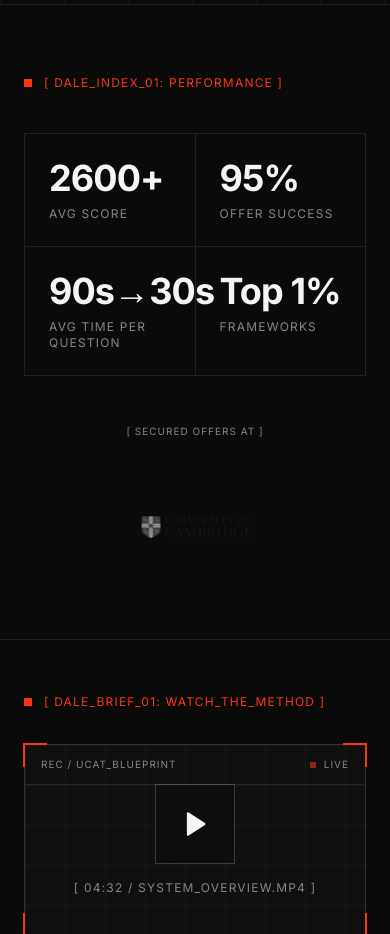
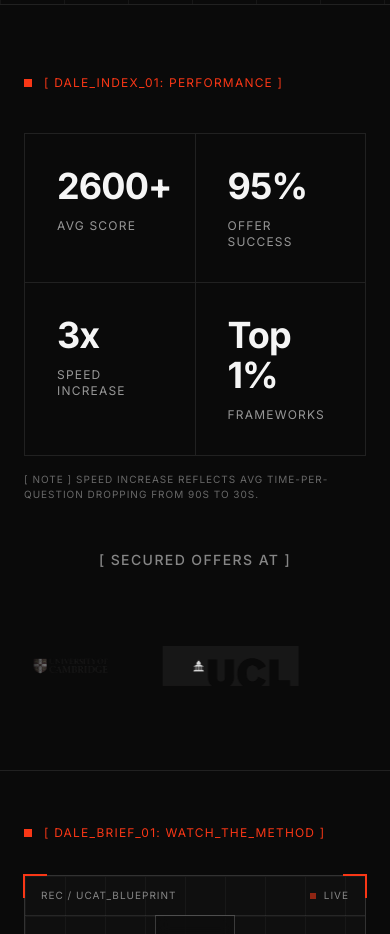
Before and after one commit to dalestudy1-sudo/VIDEOCOURSE, a Next.js app: page / in a window 390 px wide. Shown: the part 840-1774 px from the top of the page. Built offline with nearby package versions, Linux system fonts and the light colour scheme.

Commit message:
feat: update metrics and logos with new values and styles

```diff
--- a/components/landing/metrics-authority-section.tsx
+++ b/components/landing/metrics-authority-section.tsx
@@ -5,19 +5,21 @@ import { useEffect, useRef, useState } from "react";
 const metrics = [
   { value: "2600+", label: "Avg Score" },
   { value: "95%", label: "Offer Success" },
-  { value: "90s→30s", label: "Avg Time Per Question" },
+  { value: "3x", label: "Speed Increase" },
   { value: "Top 1%", label: "Frameworks" },
 ];
 
+// imgClass tunes each logo's height inside a fixed w-40 h-24 box so bold/blocky
+// marks (UCL) read at the same visual weight as wide, thin wordmarks (Edinburgh).
 const schools = [
-  { name: "University of Oxford", src: "/logos/oxford.png" },
-  { name: "University of Cambridge", src: "/logos/cambridge.png" },
-  { name: "University College London", src: "/logos/ucl.png" },
-  { name: "University of Edinburgh", src: "/logos/edinburgh.png" },
-  { name: "University of Bristol", src: "/logos/bristol.png" },
-  { name: "University of Nottingham", src: "/logos/nottingham.png" },
-  { name: "University of St Andrews", src: "/logos/standrews.png" },
-  { name: "Cardiff University", src: "/logos/cardiff.png" },
+  { name: "University of Oxford", src: "/logos/oxford.png", imgClass: "h-14" },
+  { name: "University of Cambridge", src: "/logos/cambridge.png", imgClass: "h-16" },
+  { name: "University College London", src: "/logos/ucl.png", imgClass: "h-10" },
+  { name: "University of Edinburgh", src: "/logos/edinburgh.png", imgClass: "h-20" },
+  { name: "University of Bristol", src: "/logos/bristol.png", imgClass: "h-16" },
+  { name: "University of Nottingham", src: "/logos/nottingham.png", imgClass: "h-14" },
+  { name: "University of St Andrews", src: "/logos/standrews.png", imgClass: "h-16" },
+  { name: "Cardiff University", src: "/logos/cardiff.png", imgClass: "h-12" },
 ];
 
 export function MetricsAuthoritySection() {
@@ -54,7 +56,7 @@ export function MetricsAuthoritySection() {
           {metrics.map((metric, index) => (
             <div
               key={metric.label}
-              className={`flex flex-col gap-2 p-6 lg:p-8 border-r border-b border-foreground/10 transition-all duration-700 ${
+              className={`flex flex-col gap-3 p-8 lg:p-10 border-r border-b border-foreground/10 transition-all duration-700 ${
                 isVisible ? "opacity-100 translate-y-0" : "opacity-0 translate-y-6"
               }`}
               style={{ transitionDelay: `${index * 80}ms` }}
@@ -62,12 +64,17 @@ export function MetricsAuthoritySection() {
               <span className="font-display font-bold text-4xl lg:text-6xl tracking-tight text-foreground">
                 {metric.value}
               </span>
-              <span className="font-mono text-xs uppercase tracking-widest text-muted-foreground">
+              <span className="font-mono text-xs uppercase tracking-widest text-foreground/60">
                 {metric.label}
               </span>
             </div>
           ))}
         </div>
+
+        {/* Data notes footer */}
+        <p className="mt-4 font-mono text-[10px] uppercase tracking-widest text-foreground/40">
+          [ Note ] Speed increase reflects avg time-per-question dropping from 90s to 30s.
+        </p>
 
         {/* Authority / trust logos: continuous marquee */}
         <div
@@ -75,7 +82,7 @@ export function MetricsAuthoritySection() {
             isVisible ? "opacity-100" : "opacity-0"
           }`}
         >
-          <span className="block font-mono text-[10px] uppercase tracking-widest text-muted-foreground mb-10 text-center">
+          <span className="block font-mono text-sm font-medium uppercase tracking-widest text-muted-foreground mb-14 text-center">
             [ Secured offers at ]
           </span>
           <div
@@ -91,12 +98,12 @@ export function MetricsAuthoritySection() {
               {[...schools, ...schools].map((school, index) => (
                 <div
                   key={`${school.name}-${index}`}
-                  className="flex h-24 shrink-0 items-center justify-center px-12 lg:px-14"
+                  className="flex w-40 max-h-24 shrink-0 items-center justify-center px-2"
                 >
                   <img
                     src={school.src || "/placeholder.svg"}
                     alt={`${school.name} logo`}
-                    className="max-h-24 w-auto object-contain opacity-60 grayscale transition-all duration-500 hover:opacity-100 hover:brightness-125 hover:grayscale-0"
+                    className={`${school.imgClass} w-full object-contain opacity-85 grayscale-[0.8] transition-all duration-500 hover:opacity-100 hover:brightness-110 hover:grayscale-0`}
                     loading="lazy"
                   />
                 </div>
```
